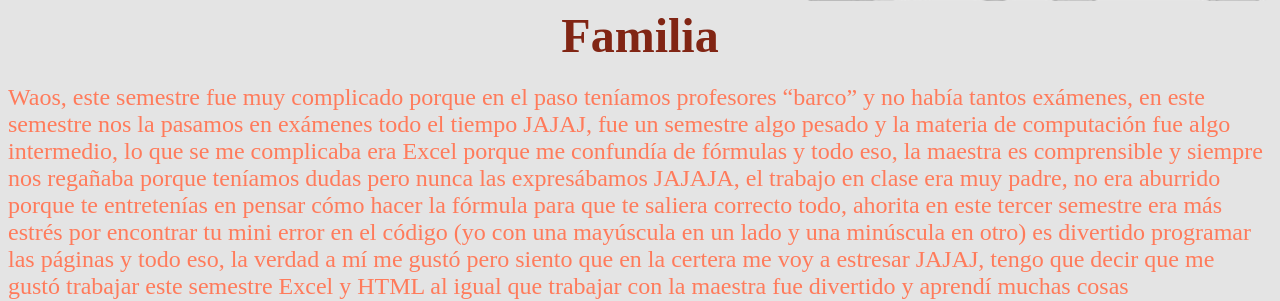
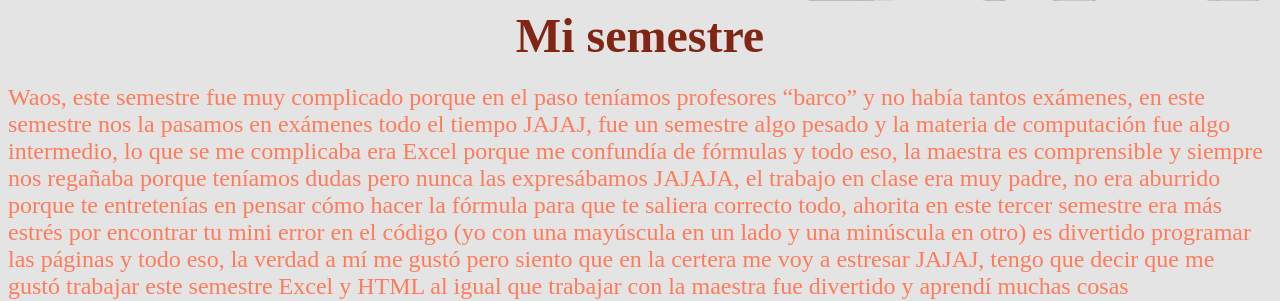
Before and after one commit to nao1234-15/Misemestre, a plain HTML site: page index.html in a window 1280 px wide. Shown: the top 301 px of the page. Drawn offline with Linux system fonts and the light colour scheme.

Commit message:
Update index.html

```diff
--- a/index.html
+++ b/index.html
@@ -1,6 +1,6 @@
 <html>
 <head>
-<title>Familia</title>
+<title>Semestre</title>
 </head>
 <style type="text/css">
 body{
@@ -12,7 +12,7 @@ background-size:100%;
 }
 </style>
 <body>
-<h1><font size=7 color="812514" face="Franklin Gothic"><center>Familia</center></font></h1>
+<h1><font size=7 color="812514" face="Franklin Gothic"><center>Mi semestre</center></font></h1>
 <p><font size=5 color="ff7b5b" face="Gadugi">Waos, este semestre fue muy complicado porque en el paso teníamos profesores “barco” y no había tantos exámenes, en este semestre nos la pasamos en exámenes todo el tiempo JAJAJ, fue un semestre algo pesado y la materia de computación fue algo intermedio, lo que se me complicaba era Excel porque me confundía de fórmulas y todo eso, la maestra es comprensible y siempre nos regañaba porque teníamos dudas pero nunca las expresábamos JAJAJA, el trabajo en clase era muy padre, no era aburrido porque te entretenías en pensar cómo hacer la fórmula para que te saliera correcto todo, ahorita en este tercer semestre era más estrés por encontrar tu mini error en el código (yo con una mayúscula en un lado y una minúscula en otro) es divertido programar las páginas y todo eso, la verdad a mí me gustó pero siento que en la certera me voy a estresar JAJAJ, tengo que decir que me gustó trabajar este semestre Excel y HTML al igual que trabajar con la maestra fue divertido y aprendí muchas cosas</font></p>
   <center><img src="imtooyoungtoholdon .jpg" width=200 heigth=200></center><br>
   <center><img src="buttoooldtobreakfree.jpg" width=200 heigth=200></center><br>
```
